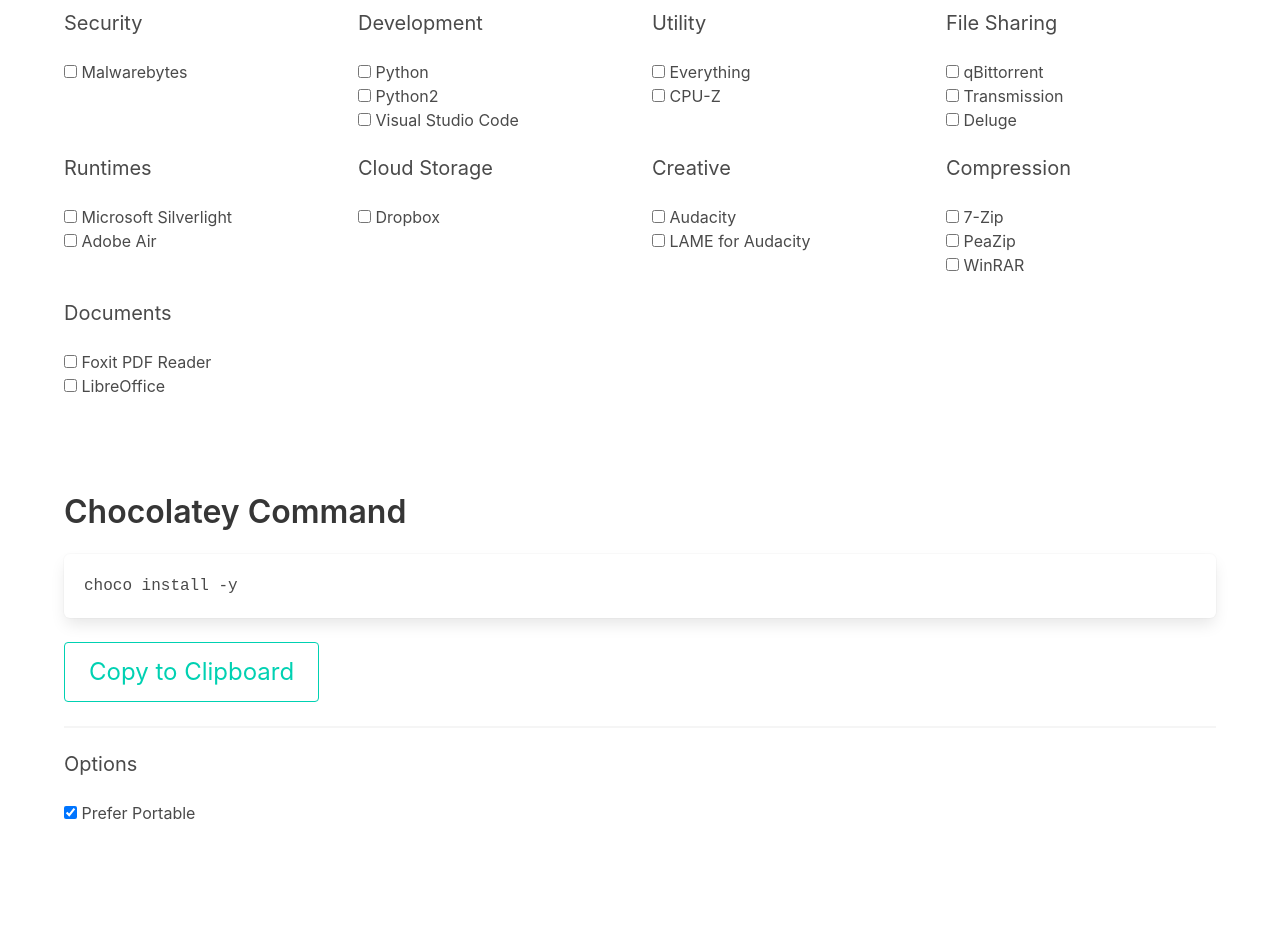
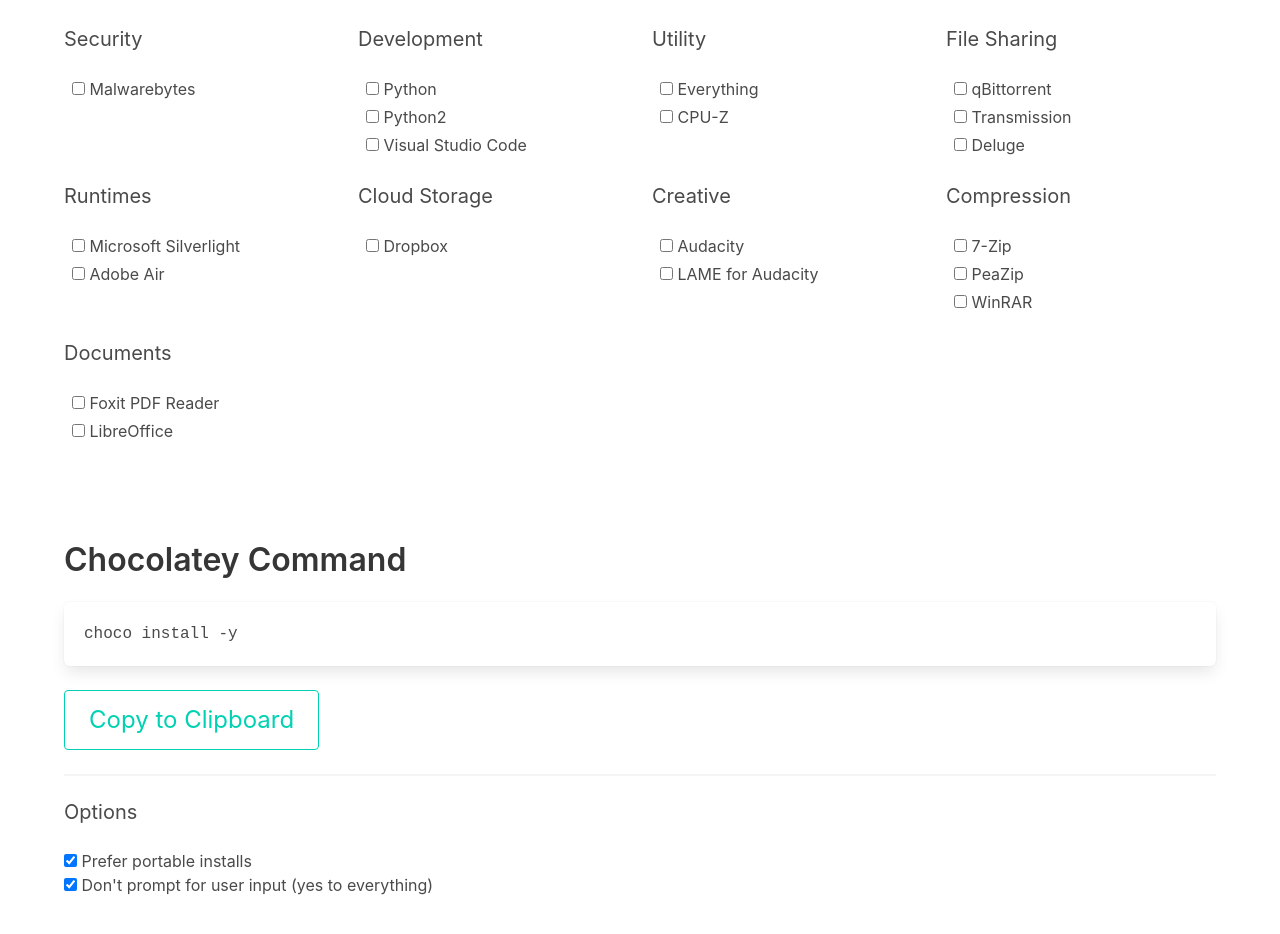
Before and after one commit to pricecomstock/checklatey, a Svelte app: page / in a window 1280 px wide. Shown: the part 266-1200 px from the top of the page. Before the commit the page ends 1139 px from the top, so only its background shows below. Built offline with nearby package versions, Linux system fonts and the light colour scheme.

Commit message:
made everything look nice and added an option for -y

```diff
--- a/package.json
+++ b/package.json
@@ -12,7 +12,7 @@
   },
   "dependencies": {
     "bulma": "^0.8.0",
-    "rollup-plugin-scss": "^1.0.2",
+    "rollup-plugin-postcss": "^2.0.3",
     "sirv-cli": "^0.4.4"
   },
   "scripts": {
--- a/rollup.config.js
+++ b/rollup.config.js
@@ -4,7 +4,7 @@
 import livereload from "rollup-plugin-livereload";
 import { terser } from "rollup-plugin-terser";
 import rollup_start_dev from "./rollup_start_dev";
-import scss from "rollup-plugin-scss";
+import postcss from "rollup-plugin-postcss";
 
 const production = !process.env.ROLLUP_WATCH;
 
@@ -38,7 +38,7 @@
         importee === "svelte" || importee.startsWith("svelte/")
     }),
     commonjs(),
-    scss(),
+    postcss(),
 
     // In dev mode, call `npm run start:dev` once
     // the bundle has been generated
--- a/src/components/Category.svelte
+++ b/src/components/Category.svelte
@@ -2,15 +2,36 @@
   export let name = "???";
   export let apps = [];
   export let selectedApps = [];
+
+  $: appsAreSelected = apps.map(app => {
+    return selectedApps.includes(app);
+  });
 </script>
+
+<style>
+  .application {
+    padding: 1px 8px;
+    margin: 2px 0px;
+    transition: background-color 400ms;
+    border-radius: 4px;
+  }
+  .application:hover {
+    background-color: hsl(48, 100%, 90%);
+  }
+
+  .chosen {
+    background-color: hsl(171, 100%, 90%);
+  }
+</style>
 
 <div class="column is-6-mobile is-4-tablet is-3-desktop is-2-fullhd">
   <h2 class="subtitle">{name}</h2>
   {#each apps as app, i (app.globalIndex)}
-    <label class="checkbox">
-      <input type="checkbox" bind:group={selectedApps} value={app} />
-      {app.name}
-    </label>
-    <br />
+    <div class="application" class:chosen={appsAreSelected[i]}>
+      <label class="checkbox">
+        <input type="checkbox" bind:group={selectedApps} value={app} />
+        {app.name}
+      </label>
+    </div>
   {/each}
 </div>
--- a/src/components/Output.svelte
+++ b/src/components/Output.svelte
@@ -1,8 +1,9 @@
 <script>
   let preferPortable = true;
+  let sayYes = true;
 
   export let allSelected = [];
-  $: chocolateyCommand = `choco install -y ${allSelected
+  $: chocolateyCommand = `choco install ${sayYes ? "-y" : ""} ${allSelected
     .map(app => {
       return preferPortable ? app.chocoPortable : app.chocoPackage;
     })
@@ -29,6 +30,11 @@
   <h2 class="subtitle">Options</h2>
   <label class="checkbox">
     <input type="checkbox" bind:checked={preferPortable} />
-    Prefer Portable
+    Prefer portable installs
+  </label>
+  <br />
+  <label class="checkbox">
+    <input type="checkbox" bind:checked={sayYes} />
+    Don't prompt for user input (yes to everything)
   </label>
 </div>
```
Also changed, not shown: 1 other file (tests, documents, lock files or other folders).
